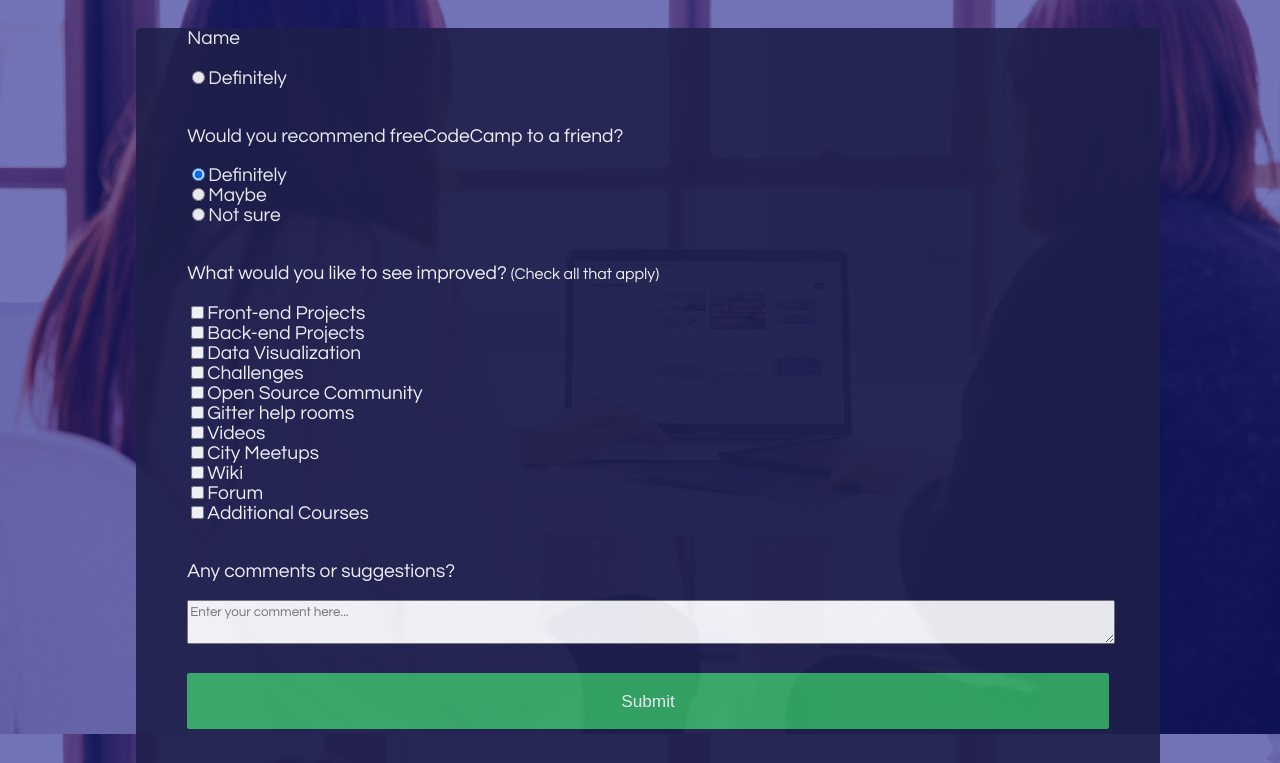
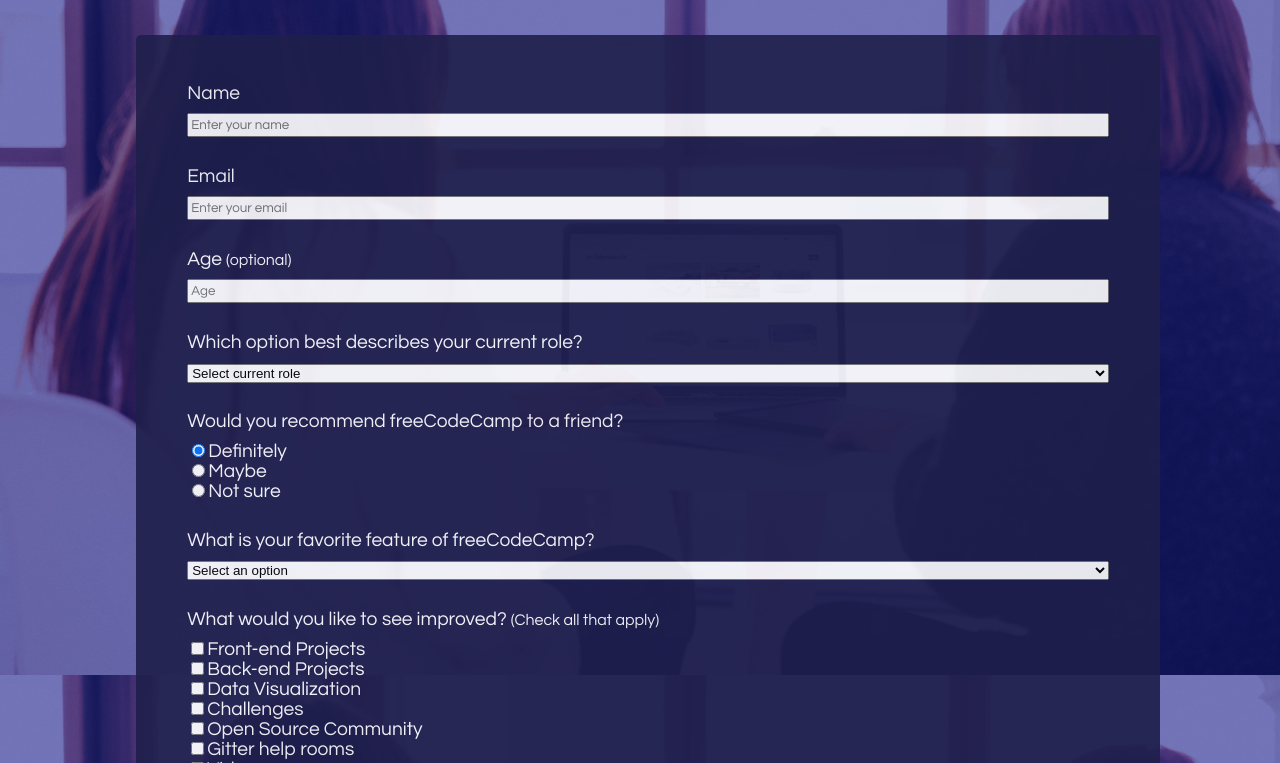
Before and after one commit to Juddalicious/FCC-second-project, a plain HTML site: page index.html in a window 1280 px wide. Shown: the part 125-888 px from the top of the page. Drawn offline with Linux system fonts and the light colour scheme.

Commit message:
Added rest of input and fixed the bkgrd

```diff
--- a/index.html
+++ b/index.html
@@ -14,13 +14,26 @@
     <div class="card">
     <form action="https://www.theprennialquote.com">
         <div class="inner_card">
-            <p class="intro">Name</p>
-            <label for="definitely">
-                <input id="definitely" type="radio" name="recommendation" checked>Definitely
-            </label>
+            <label class="label_intro">Name</label>
+            <input class="input-box input_name" type="text" placeholder="Enter your name">
+            <label class="label_intro">Email</label>
+            <input class="input-box input_email" type="email" placeholder="Enter your email">
+            <label class="label_intro">Age <small>(optional)</small></label>
+            <input class="input-box input_age" type="number" placeholder="Age" min="10" max="99">
         </div>
         <div class="inner_card">
-            <p class="intro">Would you recommend freeCodeCamp to a friend?</p>
+            <label class="label_intro" for="role">Which option best describes your current role?</label>
+            <select class="selectors" id="role" name="role">
+              <option value="" disabled selected>Select current role</option>
+              <option value="student">Student</option>
+              <option value="Full time job">Full time job</option>
+              <option value="full time learner">Full time learner</option>
+              <option value="Prefer not to say">Prefer not to say</option>
+              <option value="Other">Other</option>
+            </select>
+        </div>
+        <div class="inner_card">
+            <label class="label_intro">Would you recommend freeCodeCamp to a friend?</label>
             <label for="definitely">
                 <input id="definitely" type="radio" name="recommendation" checked>Definitely
             </label>
@@ -32,7 +45,17 @@
             </label>
         </div>
         <div class="inner_card">
-        <p class="intro">What would you like to see improved? <small>(Check all that apply)</small></p>
+            <label class="label_intro" for="role">What is your favorite feature of freeCodeCamp?</label>
+            <select class="selectors" id="feature" name="favourite feature">
+              <option value="" disabled selected>Select an option</option>
+              <option value="challenges">Challenges</option>
+              <option value="projects">Projects</option>
+              <option value="community">Community</option>
+              <option value="open source">Open source</option>
+            </select>
+        </div>
+        <div class="inner_card">
+            <label class="label_intro">What would you like to see improved? <small>(Check all that apply)</small></label>
             <label for="front-end_projects">
             <input id="front-end_projects" type="checkbox" name="improvement">Front-end Projects
             </label>
@@ -68,11 +91,11 @@
             </label>
         </div>
         <div class="inner_card">
-            <p class="intro">Any comments or suggestions?</p>
+            <label class="label_intro">Any comments or suggestions?</label>
              <textarea name="message" placeholder="Enter your comment here..."></textarea>
         </div>
         <div class=button_card>
-            <button class="button" type="submit">Submit</button></form>
+            <button class="button" type="submit">Submit</button>
         </div>
     </form>
     </div>
--- a/style.css
+++ b/style.css
@@ -1,5 +1,11 @@
 :root {
     --main_font_color: white;
+}
+
+*, *::before, *::after {box-sizing: inherit}
+
+html {
+  box-sizing: border-box;
 }
 
 body {
@@ -7,32 +13,36 @@ body {
     width: 100vw;
     font-family: Questrial, sans-serif;
     background: url(Photos/kobu-agency-7okkFhxrxNw-unsplash.jpg), #373888;
-    background-size: cover;
     background-blend-mode: soft-light;
     text-align: center;
+    background-size: cover;
+    background-position: center;
+    background-repeat: no-repeat;
+    background-attachment: fixed;
 }
 
 .heading {
     color: var(--main_font_color);
-    font-size: 1.75em;
+    font-size: 1.9em;
     margin-top: 4%;
 }
 
 .tagline {
     color: var(--main_font_color);
     font-style: italic;
+    font-size: 1.15em;
 
 }
 
 .card {
     margin: 10vh auto;
-    height: 100%;
     width: 80%;
     opacity: 0.90;
     border-radius: 5px;
     margin-top: 3%;
     background-color: #1f1f4b;
     font-size: 1.2em;
+    padding-top: 1em;
 }
 
 label {
@@ -56,9 +66,10 @@ textarea {
     line-height: 1.4em;
 }
 
-.intro {
+.label_intro {
     text-align: left;
-    margin-top: 2em;
+    padding-top: 1.5em;
+    padding-bottom: 0.5em;
 
 }
 
@@ -68,3 +79,13 @@ textarea {
     color: var(--main_font_color);
     text-align: left;
 }
+
+.input-box {
+    width: 100%;
+    font-family: Questrial, sans-serif;
+    line-height: 1.4em;
+}
+
+.selectors {
+    width: 100%;
+}
```
Lines whose indentation alone changed are shown as unchanged.
